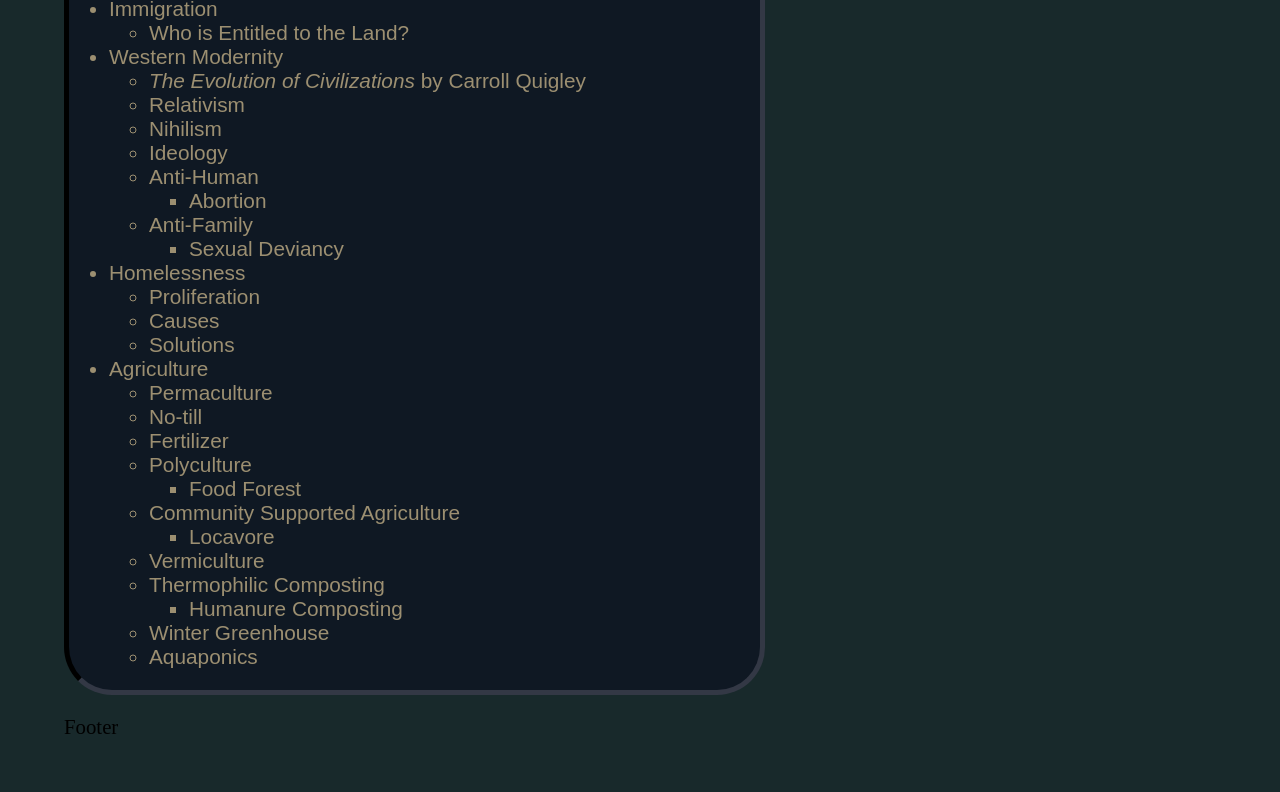
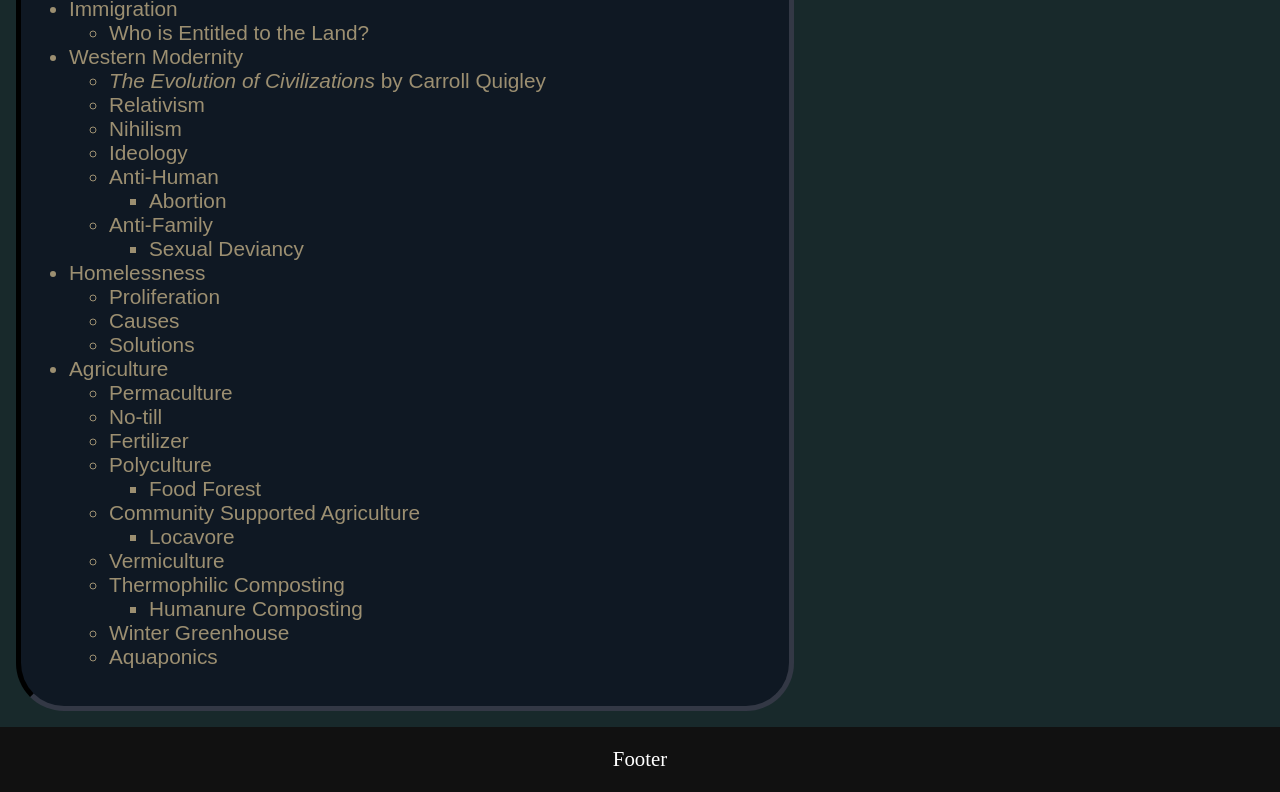
Before and after one commit to Ryan-Spooner/cult-of-ryan, a plain HTML site: page pages/blog.html in a window 1280 px wide. Shown: the part 2054-2846 px from the top of the page. Drawn offline with Linux system fonts and the light colour scheme; a web font is replaced by a local one.

Commit message:
updated footer

```diff
--- a/css/initial.css
+++ b/css/initial.css
@@ -16,24 +16,26 @@ strong {
 	font-weight: bold;
 }
 
+body {
+	background-color: #18292B; /* color-primary-0 */
+	/*padding: 2rem 4rem;*/
+	font-size: 1.3rem;
+	margin: 0;
+	display: flex;
+	flex-direction: column;
+	min-height: 100%;
+}
+
 body header h1 {
 	font-size: 3rem;
 	color: #9C8671; /* color-complement-1 */
 	font-family: 'Indie Flower', cursive;
-}
-
-body {
-	background-color: #18292B; /* color-primary-0 */
-	padding: 2rem 4rem;
-	font-size: 1.3rem;
-	margin: 0;
-	display: flex;
-	flex-direction: column;
-	min-height: 100vh;
+	margin-left: 2rem;
 }
 
 main {
 	flex: 1;
+	/*flex-grow: 1;*/
 }
 
 main aside {
@@ -49,6 +51,7 @@ main aside p {
 }
 
 main section {
+	margin: 1rem;
 	float: left;
 	width: 60%;
 	background-color: rgba(9, 14, 30, 0.6); /* color-secondary-1-4 */
@@ -63,8 +66,20 @@ main section p {
 	padding: 1rem 2rem;
 }
 
-main section ul {
-	/*padding: 1rem 3rem;*/
+.content {
+	padding: 1rem 3rem;
+}
+
+header {
+	flex-shrink: 0;
+}
+
+footer {
+	color: white;
+	flex-shrink: 0;
+	text-align: center;
+	width: 100%;
+	background-color: #111;
 }
 
 header nav {
--- a/pages/blog.html
+++ b/pages/blog.html
@@ -30,7 +30,7 @@
 
 		<main>
 			<section>
-				<ul>
+				<ul class="content">
 					<li>Epistemology</li>
 					<li>Personal Philosophy
 						<ul>
```
